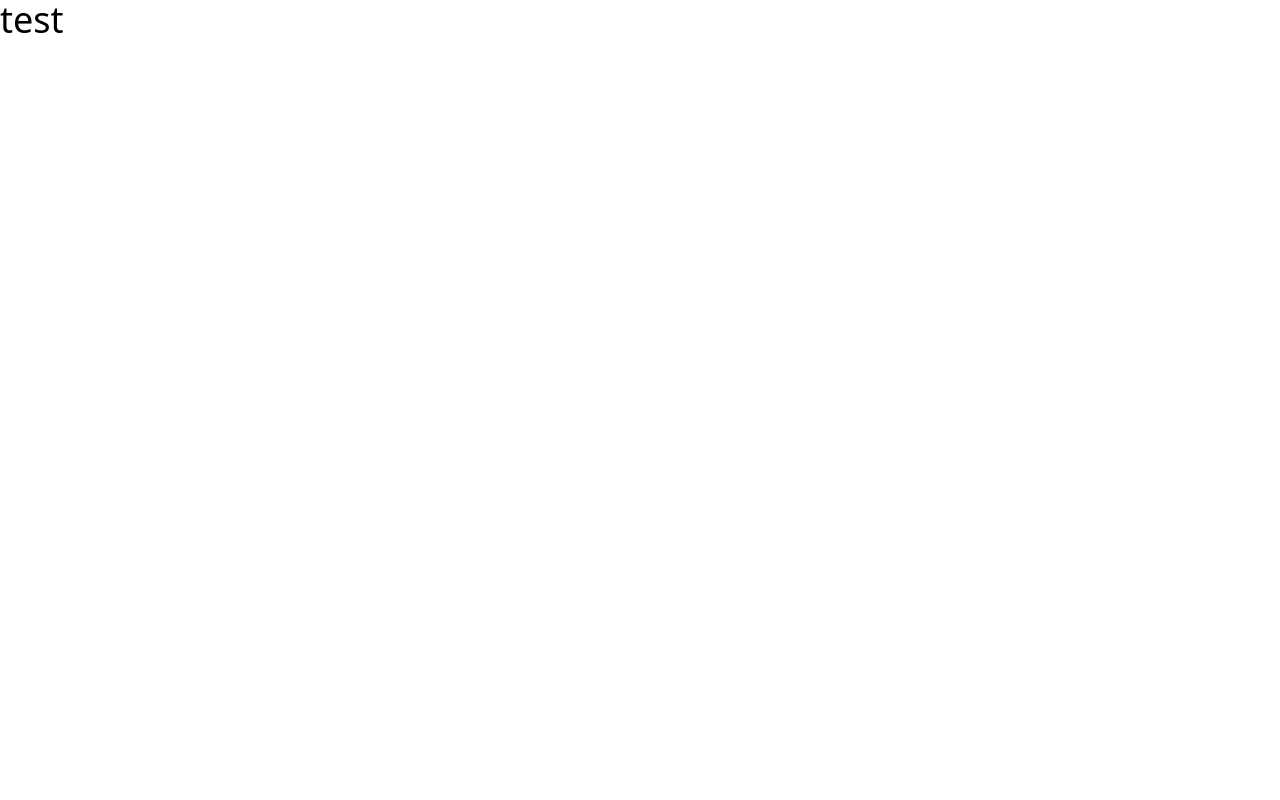
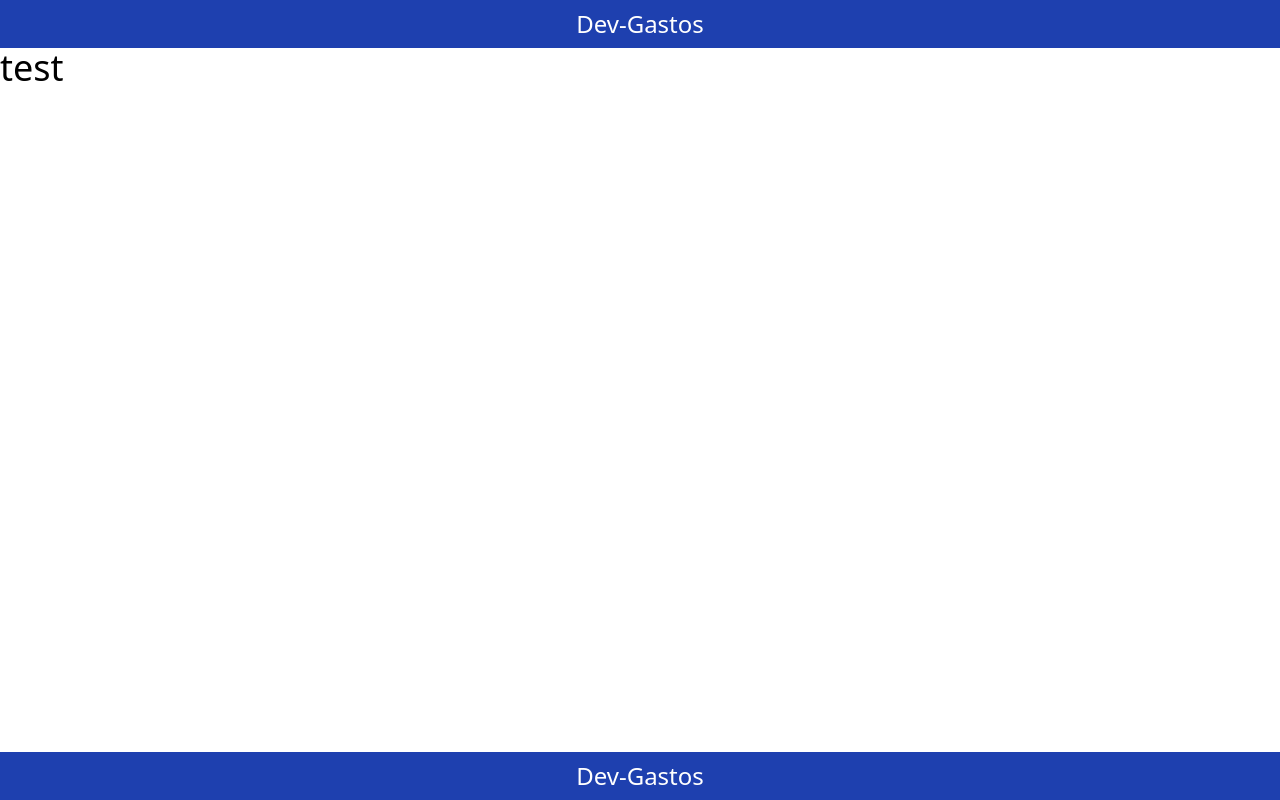
Before and after one commit to joseisaacpy/dev-gastos, a React app in the folder client/: page / in a window 1280 px wide. Built offline with nearby package versions, Linux system fonts and the light colour scheme; the HTML template or start-up script is replaced by a standard one.

Commit message:
feat: criar estrutura inicial do MainLayout com header e footer - criar rotas com o layout sendo elemento pai

```diff
--- a/client/src/AllRoutes.jsx
+++ b/client/src/AllRoutes.jsx
@@ -1,11 +1,18 @@
 // Importa elementos do react-router
 import { BrowserRouter, Routes, Route } from "react-router-dom";
+// Importa o layout padrão com header e footer
+import MainLayout from "./Components/MainLayout";
+// Importa as páginas
+// import ListarGastos from "./Pages/Gastos/ListarGastos";
 
 const AllRoutes = () => {
   return (
     <BrowserRouter>
       {/* Conjunto de rotas */}
       <Routes>
+        {/* Rota com o layout */}
+        <Route element={<MainLayout />}>
+          {/* Rota inicial */}
           <Route
             path="/"
             element={
@@ -14,6 +21,9 @@ const AllRoutes = () => {
               </>
             }
           />
+        </Route>
+        {/* Rota de login */}
+        {/* <Route></Route> */}
       </Routes>
     </BrowserRouter>
   );
--- /dev/null
+++ b/client/src/Components/MainLayout/index.jsx
@@ -0,0 +1,25 @@
+// Importa Outlet para partes filhas do layout
+import { Outlet } from "react-router-dom";
+
+const MainLayout = () => {
+  return (
+    <>
+      <div className="flex flex-col min-h-screen">
+        {/* Header */}
+        <header className="flex flex-col p-2 text-2xl text-center bg-primary text-white">
+          <h1>Dev-Gastos</h1>
+        </header>
+        {/* Main */}
+        <main className="flex-1">
+          <Outlet />
+        </main>
+        {/* Footer */}
+        <footer className="flex flex-col p-2 text-2xl text-center bg-primary text-white">
+          <p>Dev-Gastos</p>
+        </footer>
+      </div>
+    </>
+  );
+};
+
+export default MainLayout;
```
Lines whose indentation alone changed are shown as unchanged.
